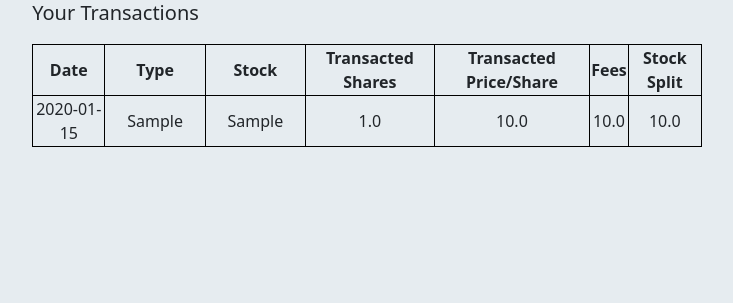
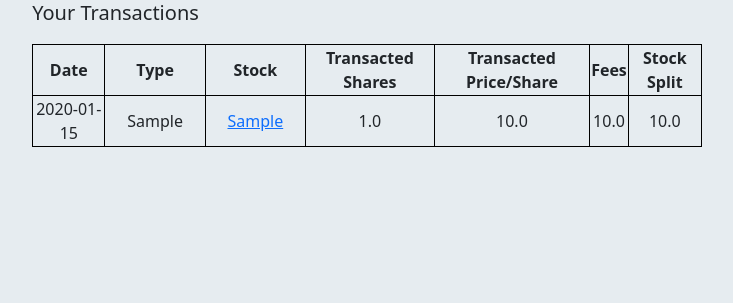
Before and after one commit to JeffRReeder/Swan-Fund, a Flask app: template templates/transactions_list.html in a window 1280 px wide. Shown: the part 120-423 px from the top of the page, without its empty margins (273-1006 px from the left). Run offline with Flask 2, Linux system fonts and the light colour scheme; the template is opened without the code that fills it: values that come from a table or form of the project are taken from there, others are empty; tables that the repository leaves empty hold one stand-in row (values such as "Sample post"); parts of the project's set-up code (start-up, migrations or seed data) failed here and were passed over; some libraries are stand-ins or nearby versions.

```diff
--- a/templates/transactions_list.html
+++ b/templates/transactions_list.html
@@ -22,7 +22,7 @@
     <tr>
         <td>{{transaction["timestamp"].strftime('%Y-%m-%d')}}</td>
         <td>{{transaction["transaction_type"]}}</td>
-        <td>{{transaction["stock_ticker"]}}</td>
+        <td><a href="/">{{transaction["stock_ticker"]}}</a></td>
         <td>{{transaction["transacted_shares"]}}</td>
         <td>{{transaction["transacted_price_per_share"]}}</td>
         <td>{{transaction["transaction_fees"]}}</td>
--- a/templates/users/holdings.html
+++ b/templates/users/holdings.html
@@ -23,7 +23,7 @@
         {% for API in stock_info %}
         <tr>
             <td class="align-left" id="co-name2" >{{API["companyName"]}}</td>
-            <td class="align-left">{{API["symbol"]}}</td>
+            <td class="align-left"><a href="/">{{API["symbol"]}}</a></td>
 
             <td>{{API["latestPrice"]}}</td>
             <td>{{API["previousClose"]}}</td>
```
